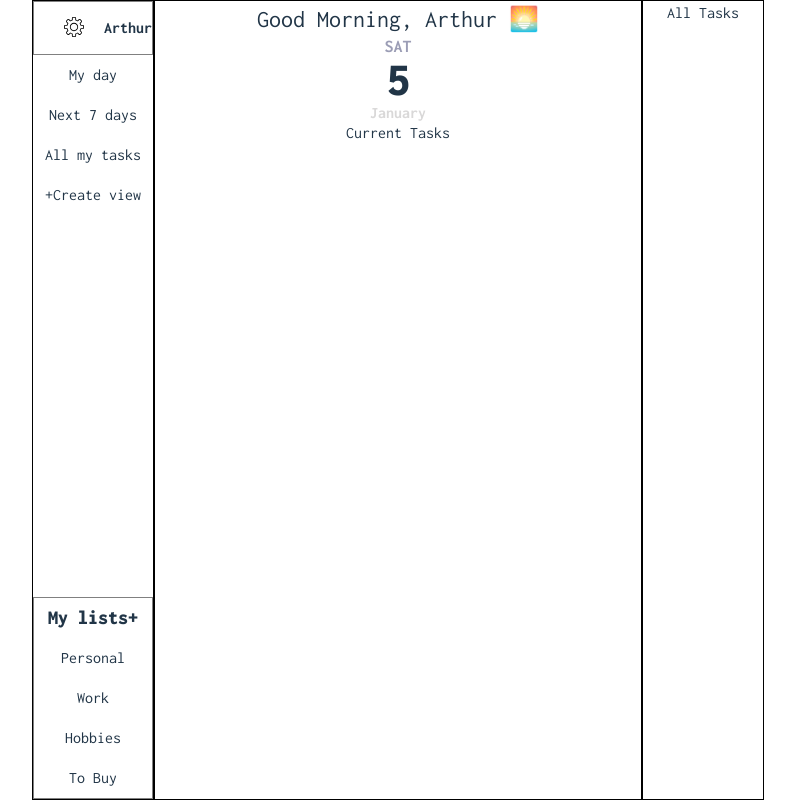
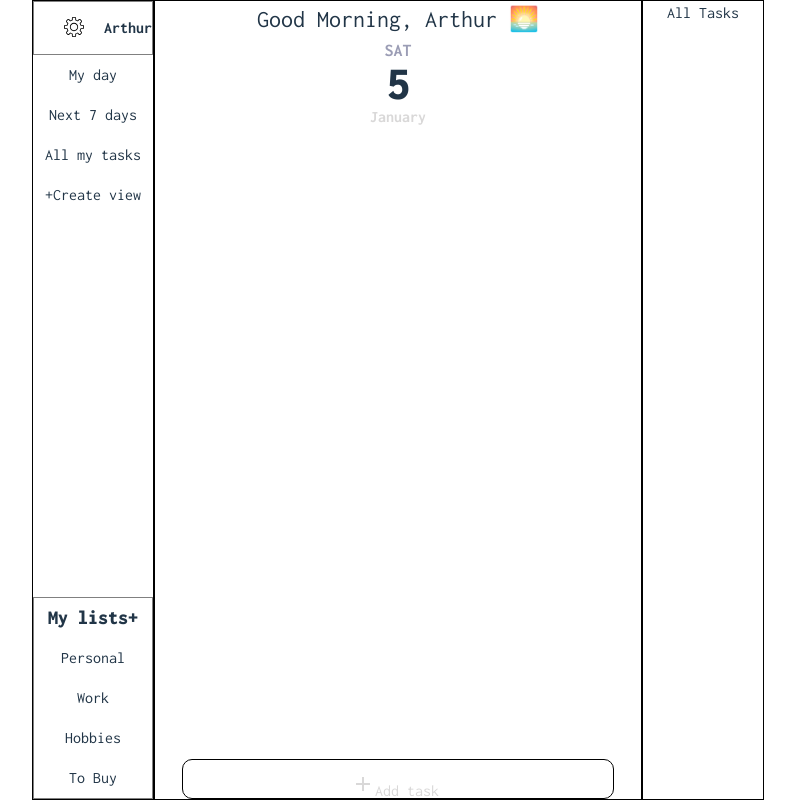
Before and after one commit to blsd-ruslan/todo-frontend, a React (Vite) app: page / in a window 1280 px wide. Shown: the whole page, without its empty margins (242-1037 px from the left). Built offline with nearby package versions, Linux system fonts and the light colour scheme.

Commit message:
Added basic grid template for DayRoute and basic style for Add Task Panel;

```diff
--- a/package.json
+++ b/package.json
@@ -10,6 +10,10 @@
     "preview": "vite preview"
   },
   "dependencies": {
+    "@emotion/react": "^11.11.3",
+    "@emotion/styled": "^11.11.0",
+    "@mui/icons-material": "^5.15.4",
+    "@mui/material": "^5.15.4",
     "react": "^18.2.0",
     "react-dom": "^18.2.0"
   },
--- /dev/null
+++ b/src/mainComponents/AddTaskPanel.css
@@ -0,0 +1,22 @@
+.add-task-panel-container {
+    position: relative;
+    border-radius: 10px;
+    border: 1px solid black;
+    width: 80%;
+    padding: 12px 24px 12px 18px;
+}
+
+.add-task-field {
+    font-size: 14px;
+    width: 200px;
+    height: 35px;
+}
+
+input::placeholder {
+    font-weight: 500;
+    color: #D9D8D8;
+}
+
+.hidden-element {
+    display: none;
+}
--- a/src/mainComponents/AddTaskPanel.jsx
+++ b/src/mainComponents/AddTaskPanel.jsx
@@ -1,7 +1,19 @@
+import './AddTaskPanel.css';
+import AddIcon from '@mui/icons-material/Add';
+
 function AddTaskPanel() {
+    // TODO: switch states of hidden between these 2 nested containers
     return (
         <div className="add-task-panel-container">
+            <div style={{color: '#D9D8D8'}}>
+                <AddIcon />
+                Add task
+            </div>
+            <div className='hidden-element'>
+                <textarea rows='1'>
 
+                </textarea>
+            </div>
         </div>
     )
 }
--- a/src/mainComponents/CurrentTasks.jsx
+++ b/src/mainComponents/CurrentTasks.jsx
@@ -1,7 +1,6 @@
 function CurrentTasks() {
     return (
         <div className="current-tasks-container">
-            Current Tasks
         </div>
     )
 }
--- /dev/null
+++ b/src/mainComponents/DayRoute.css
@@ -0,0 +1,5 @@
+.day-route {
+    display: grid;
+    grid-template-rows: 5% 5% 1fr 5%;
+    justify-items: center;
+}
```
Also changed, not shown: src/mainComponents/DayRoute.jsx (+5 -5 lines), 1 other file (tests, documents, lock files or other folders).
